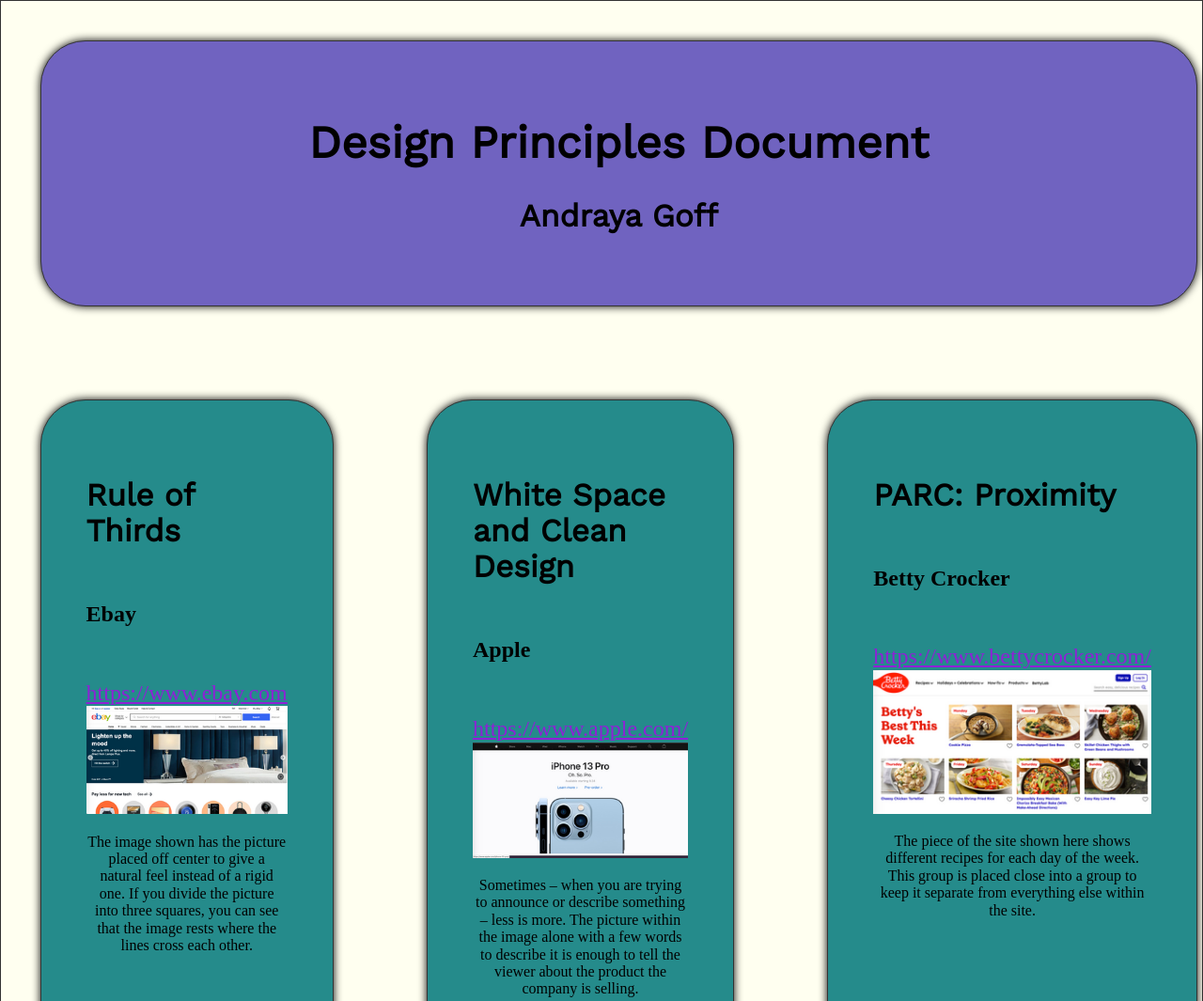
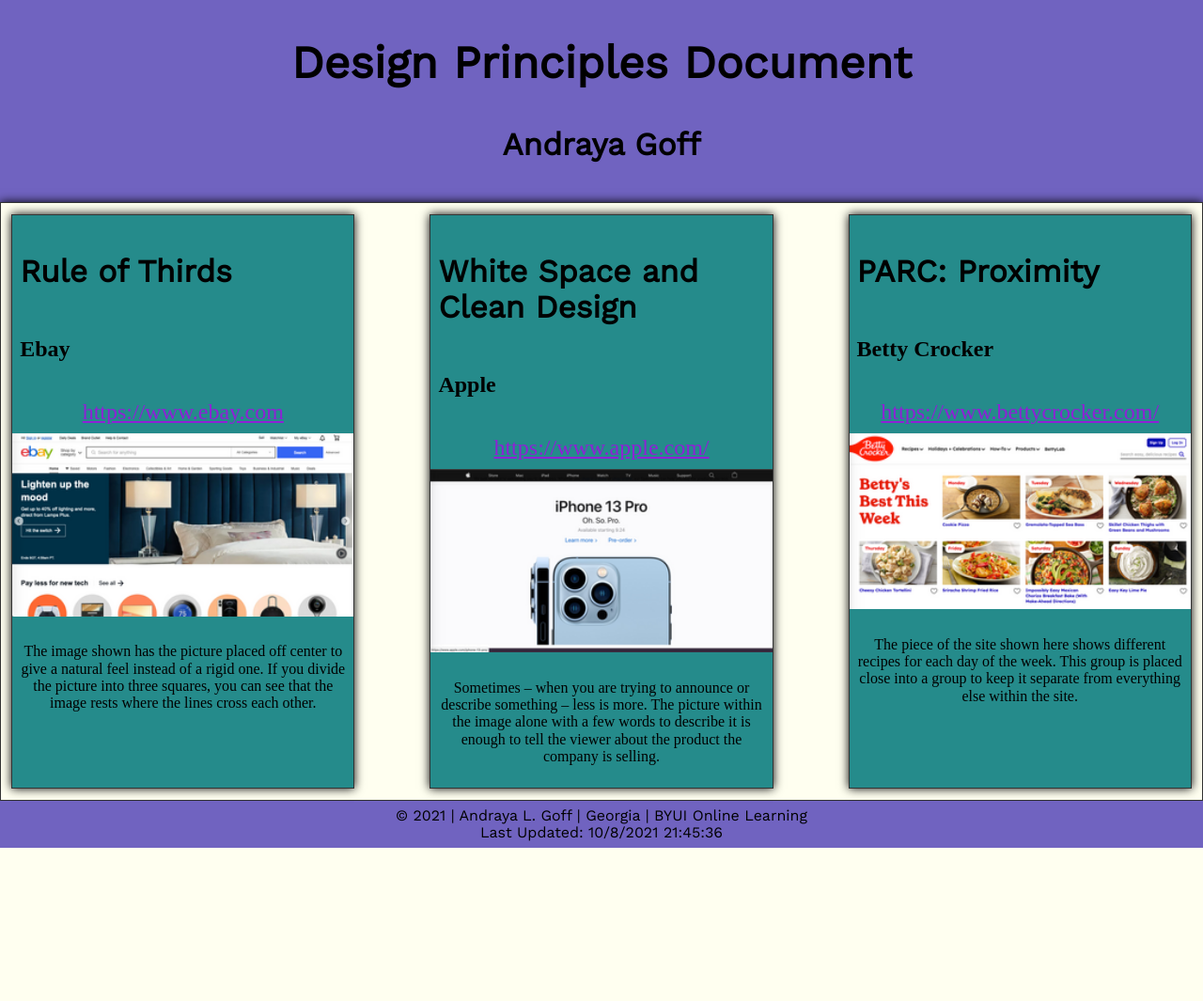
Before and after one commit to Terradragon/WDD230, a plain HTML site: page lesson2/design-principles.html in a window 1280 px wide. Shown: the top 1065 px of the page at 94% size. After the commit the page ends 902 px from the top, so only its background shows below. Drawn offline with nearby package versions, Linux system fonts and the light colour scheme; a web font is replaced by a local one.

Commit message:
lesson 4 and lesson 2 editing

```diff
--- a/lesson2/css/large.css
+++ b/lesson2/css/large.css
@@ -2,10 +2,11 @@
 
     main{
         grid-template-columns: 1fr 1fr 1fr;
+
     }
 
     main section{
-        grid-column: span 3;
+        grid-column: span 1;
         text-align: center;
     }
 
@@ -16,8 +17,4 @@
     main section:nth-child(3){
         grid-column: span 1;
     }
-
-    main section:nth-child(4){
-        grid-column: span 1;
-    }
 }
--- a/lesson2/css/main.css
+++ b/lesson2/css/main.css
@@ -11,38 +11,42 @@ main{
     display: grid;
     grid-template-columns: 1fr;
     grid-gap: 5rem;
-    padding: 2rem;
+    padding: 0.7rem;
     font-size: 1rem;
 }
 
+header{
+    background-color: rgb(112, 99, 192);
+    padding: 7px;
+    font-size:0rem;
+
+}
+
 section{
-    background-color: rgb(112, 99, 192);
-    margin: 0.6rem;
-    padding: 3rem;
-    border-radius: 3rem;
+    background-color: rgb(37, 139, 139);
+    margin: 0;
+    padding: 0;
 }
 
 
 section:nth-child(2){
     background-color: rgb(37, 139, 139);
-    margin: 0.6rem;
-    padding: 3rem;
-    border-radius: 3rem;
+    margin: 0;
+    padding: 0;
 }
 
 section:nth-child(3){
     background-color: rgb(37, 139, 139);
-    margin: 0.6rem;
-    padding: 3rem;
-    border-radius: 3rem;
+    margin: 0;
+    padding: 0;
 }
 
 section:nth-child(4){
     background-color: rgb(37, 139, 139);
-    margin: 0.6rem;
-    padding: 3rem;
-    border-radius: 3rem;
+    margin: 0;
+    padding: 0;
 }
+
 
 img{
     align-items: center;
@@ -54,7 +58,7 @@ footer{
     background-color: rgb(112, 99, 192);
     color: black;
     padding: 7px;
-    font-size: smaller;
+    font-size:medium;
     text-align: center;
 }
 
@@ -76,19 +80,22 @@ h2{
     color: black;
     text-align: center;
     font-size: 25pt;
+    padding: 0.5rem;
 }
 
 h3{
     font-family: 'Work Sans', sans-serif;
     font-size: 25pt;
     text-align: left;
+    padding: 0.5rem;
 }
 
-h6{
+h4{
     font-family: 'Scheherazade New', serif;
     color:black;
     font-size: 18pt;
     text-align: left;
+    padding: 0.5rem;
 }
 
 a{
@@ -104,19 +111,23 @@ a:hover{
 p{
     font-family: 'Scheherazade New', serif;
     color: black;
+    padding: .5rem;
 }
 
 .ebayimage{
     width: 100%;
     text-align: center;
+    padding-top: 0.5rem;
 }
 
 .appleimage{
     width: 100%;
     text-align: center;
+    padding-top: 0.5rem;
 }
 
 .bettyimage{
     width: 100%;
     text-align: center;
+    padding-top: 0.5rem;
 }
--- a/lesson2/css/medium.css
+++ b/lesson2/css/medium.css
@@ -4,7 +4,7 @@
     }
 
     main section{
-        grid-column: span 2;
+        grid-column: span 1;
     }
 
     main section:nth-child(2){
@@ -14,8 +14,4 @@
     main section:nth-child(3){
         grid-column: span 1;
     }
-
-    main section:nth-child(4){
-        grid-column: span 2;
-    }
 }
--- a/lesson2/design-principles.html
+++ b/lesson2/design-principles.html
@@ -19,15 +19,14 @@
 
     </head>
             <body>
+                <header>
+                    <h1>Design Principles Document</h1>
+                    <h2>Andraya Goff</h2>
+                </header>
                 <main>
                     <section>
-                        <h1>Design Principles Document</h1>
-                        <h2>Andraya Goff</h2>
-                    </section>
-
-                    <section>
                             <h3>Rule of Thirds</h3>
-                            <h6>Ebay</h6>
+                            <h4>Ebay</h4>
                             <!--Ebay-->
                             <a href="https://www.ebay.com">https://www.ebay.com</a><br>
                             <img class="ebayimage" src="images/rule-of-thirds.png" alt="bed">
@@ -36,7 +35,7 @@
 
                     <section>
                             <h3>White Space and Clean Design</h3>
-                            <h6>Apple</h6>
+                            <h4>Apple</h4>
                             <!--Apple-->
                             <a href="https://www.apple.com">https://www.apple.com/</a><br>
                             <img class="appleimage" src="images/white-space.png" alt="phone">
@@ -45,16 +44,16 @@
 
                     <section>
                             <h3>PARC: Proximity</h3>
-                            <h6>Betty Crocker</h6>
+                            <h4>Betty Crocker</h4>
                             <!--Betty Crocker-->
                             <a href="https://www.bettycrocker.com/">https://www.bettycrocker.com/</a><br>
                             <img class="bettyimage" src="images/proximity.png" alt="recipes">
                             <p>The piece of the site shown here shows different recipes for each day of the week. This group is placed close into a group to keep it separate from everything else within the site.</p>
                      </section>
                 </main>
+                <footer>
+                    &copy; <span id="copyrightyear"></span> | Andraya L. Goff | Georgia | BYUI Online Learning
+                    <div id="lastmodified"></div>
+                </footer>
             </body>
-        <footer>
-            &copy; <span id="copyrightyear"></span> | Andraya L. Goff | Georgia | BYUI Online Learning
-            <div id="lastmodified"></div>
-        </footer>
 </html>
--- /dev/null
+++ b/lesson4/css/small-old.css
@@ -0,0 +1,152 @@
+/*Basics*/
+body{
+    background-color: #361B35;
+    font-size: 3em;
+    height: 100vh;
+    align-items: center;
+    justify-content: center;
+}
+
+/* Header */
+header{
+    background-color: #D9A408;
+    padding: 5px 0;
+    display: flex;
+    align-items: center;
+    justify-content: center;
+}
+
+/* Navigation Bar */
+nav button{
+    margin: .2rem 2%;
+    font-size: 1.6 rem;
+    color: #F7C326;
+    background-color: #361B35;
+    border: none;
+    float: none;
+}
+
+.ham{
+    align-content: center;
+}
+
+nav {
+    background-color: #954B93;
+    font-family: 'Raleway', sans-serif;
+    font-size: 1.5rem;
+}
+
+nav ul {
+    list-style-type: none;
+    padding:0;
+    margin:0;
+}
+
+nav ul li a{
+    display: block;
+    padding: .8rem 2%;
+    text-decoration: none;
+    color: #F7C326;
+    text-align: center;
+    border-top: 1px solid;
+}
+
+nav ul li.active a{
+    background-color: rgba (0, 0 , 0, 0.2);
+    color: #fff;
+}
+
+nav ul li a:hover{
+    background-color: #361B35;
+}
+
+nav ul.hide{
+    display:none;
+}
+
+/* Headings */
+
+.headings{
+    display:flex;
+    flex-direction: column;
+}
+
+.head1{
+    color:#361B35;
+    font-family: 'Merriweather', serif;
+    font-size: 1.8rem;
+}
+
+main h2{
+    font-family:'Merriweather', serif;
+    font-size: 1.5rem;
+    text-align: center;
+    color:#F7C326;
+}
+
+/* Paragraphs */
+
+section{
+    margin: 0.6rem;
+    padding: 0.5rem;
+    border-style: solid;
+}
+p {
+    color: #D9A408;
+    font-family: 'Raleway', sans-serif;
+    font-size: 1rem;
+    text-align: center;
+}
+
+
+
+header img{
+    width: 80px;
+    height: auto;
+}
+
+.headings h1{
+    font-size: 1.8 rem;
+    margin: 0 0 0 17px;
+}
+
+.m{
+    color:#361B35;
+    font-family: 'Raleway', sans-serif;
+    letter-spacing: 1pt;
+    margin-left: 20px;
+    font-size: 0.9rem;
+}
+
+/*Footer*/
+
+footer{
+    background-color: #D9A408;
+    color: black;
+    padding: 1rem;
+    font-size: 0.9rem;
+    text-align: center;
+}
+.contact{
+    text-align: left;
+    font-family: 'Raleway', sans-serif;
+    letter-spacing: 1pt;
+    font-size: 0.9rem;
+
+}
+
+.mail img{
+    width:40px;
+    height: auto;
+}
+.phone img {
+    width:40px;
+    height: auto;
+}
+
+/*----- Clearfix: Force an Element not to collapse -----*/
+.clearfix:after {
+    content: "";
+    display: table;
+    clear: both;
+  }
--- a/lesson4/css/small.css
+++ b/lesson4/css/small.css
@@ -1,36 +1,31 @@
 /*Basics*/
 body{
     background-color: #361B35;
-    font-size: 3em;
     height: 100vh;
     align-items: center;
     justify-content: center;
 }
 
-/* Header */
+/*Header*/
 header{
-    background-color: #D9A408;
+    background-color:#D9A408;
     padding: 5px 0;
     display: flex;
-    align-items: center;
+    align-items:center;
     justify-content: center;
 }
 
-/* Navigation Bar */
-nav button{
-    margin: .2rem 2%;
-    font-size: 1.6 rem;
-    color: #F7C326;
-    background-color: #361B35;
-    border: none;
-    float: none;
+/*Navigation Bar*/
+nav button {
+    margin: 0.2rem 2%;
+    font-size: 1.6rem;
+    color:#F7C326;
+    background-color:#361B35;
+    border:none;
+
 }
 
-.ham{
-    align-content: center;
-}
-
-nav {
+nav{
     background-color: #954B93;
     font-family: 'Raleway', sans-serif;
     font-size: 1.5rem;
@@ -38,12 +33,11 @@ nav {
 
 nav ul {
     list-style-type: none;
-    padding:0;
-    margin:0;
+
 }
 
 nav ul li a{
-    display: block;
+    display:block;
     padding: .8rem 2%;
     text-decoration: none;
     color: #F7C326;
@@ -52,8 +46,7 @@ nav ul li a{
 }
 
 nav ul li.active a{
-    background-color: rgba (0, 0 , 0, 0.2);
-    color: #fff;
+    color:white;
 }
 
 nav ul li a:hover{
@@ -64,17 +57,32 @@ nav ul.hide{
     display:none;
 }
 
-/* Headings */
-
-.headings{
-    display:flex;
-    flex-direction: column;
+.click{
+    text-align: center;
 }
 
-.head1{
+/*----- Clearfix: Force an Element not to collapse -----*/
+.clearfix:after {
+    content: "";
+    display: table;
+    clear: both;
+    margin: auto;
+  }
+
+/*Heading*/
+
+header h1{
     color:#361B35;
     font-family: 'Merriweather', serif;
     font-size: 1.8rem;
+    margin-left: 10px;
+}
+
+header h2{
+    color:#361B35;
+    font-family: 'Merriweather', serif;
+    font-size: 0.9rem;
+    margin-left: 5px;
 }
 
 main h2{
@@ -84,69 +92,18 @@ main h2{
     color:#F7C326;
 }
 
-/* Paragraphs */
-
-section{
-    margin: 0.6rem;
-    padding: 0.5rem;
-    border-style: solid;
-}
-p {
-    color: #D9A408;
-    font-family: 'Raleway', sans-serif;
-    font-size: 1rem;
-    text-align: center;
-}
-
-
-
+/*logo image*/
 header img{
     width: 80px;
     height: auto;
 }
 
-.headings h1{
-    font-size: 1.8 rem;
-    margin: 0 0 0 17px;
-}
-
-.m{
-    color:#361B35;
-    font-family: 'Raleway', sans-serif;
-    letter-spacing: 1pt;
-    margin-left: 20px;
-    font-size: 0.9rem;
-}
-
-/*Footer*/
-
+/*footer*/
 footer{
     background-color: #D9A408;
+    font-family:'Merriweather', serif;
     color: black;
     padding: 1rem;
-    font-size: 0.9rem;
+    font-size: 1.8rem;
     text-align: center;
 }
-.contact{
-    text-align: left;
-    font-family: 'Raleway', sans-serif;
-    letter-spacing: 1pt;
-    font-size: 0.9rem;
-
-}
-
-.mail img{
-    width:40px;
-    height: auto;
-}
-.phone img {
-    width:40px;
-    height: auto;
-}
-
-/*----- Clearfix: Force an Element not to collapse -----*/
-.clearfix:after {
-    content: "";
-    display: table;
-    clear: both;
-  }
--- a/lesson4/js/date.js
+++ b/lesson4/js/date.js
@@ -27,5 +27,5 @@ let d = new Date();
 let dayName = daynames[d.getDay()];
 let monthName = months[d.getMonth()];
 let year = d.getFullYear();
-let fulldate = dayName + ", " + d.getDate() + " " + monthName +", " + year;
+let fulldate = dayName + " " + d.getDate() + ", " + monthName +" " + year;
 document.getElementById("date").textContent = fulldate;
```
Also changed, not shown: lesson4/css/large.css (+7 -4 lines), lesson4/preston-4.html (+5 -7 lines).
